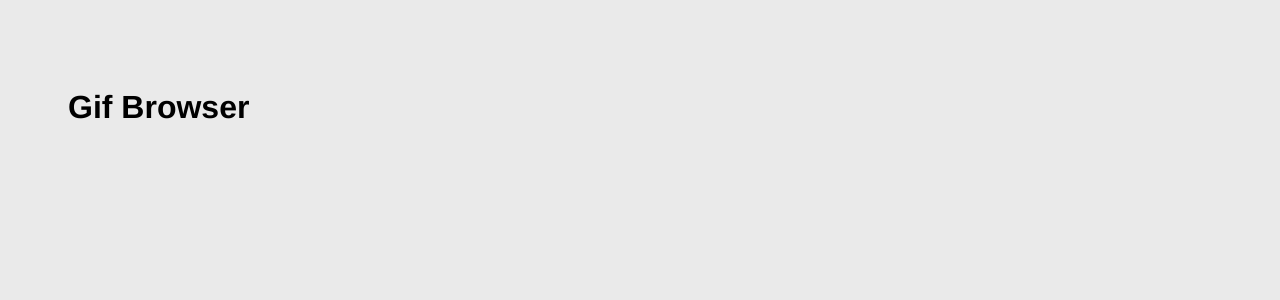
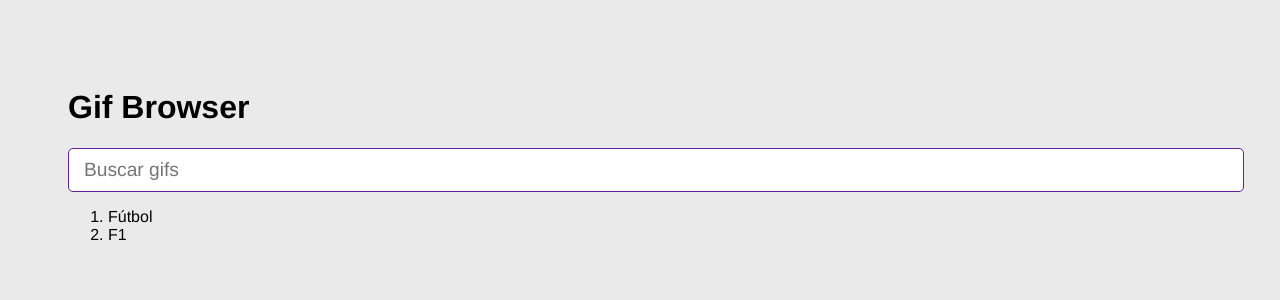
Before and after one commit to CarmeloRicarte/gif-browser, a React (Vite) app: page / in a window 1280 px wide. Shown: the top 300 px of the page. Built offline with nearby package versions, Linux system fonts and the light colour scheme.

Commit message:
feat: add categories and list them

```diff
--- a/src/GifBrowserApp.jsx
+++ b/src/GifBrowserApp.jsx
@@ -1,7 +1,26 @@
+import { useState } from "react";
+import { AddCategory } from "./components/AddCategory";
+
 export const GifBrowserApp = () => {
+  const [categories, setCategories] = useState(["Fútbol", "F1"]);
+
+  const onAddCategory = (newCategory) => {
+    if (categories.includes(newCategory)) return;
+
+    setCategories((categories) => [newCategory, ...categories]);
+  };
+
   return (
     <>
       <h1>Gif Browser</h1>
+
+      <AddCategory onNewCategory={onAddCategory} />
+
+      <ol>
+        {categories.map((category) => (
+          <li key={category}>{category}</li>
+        ))}
+      </ol>
     </>
   );
 };
--- /dev/null
+++ b/src/components/AddCategory.jsx
@@ -0,0 +1,34 @@
+import { useState } from "react";
+
+export const AddCategory = ({ onNewCategory }) => {
+  const [inputValue, setInputValue] = useState("");
+
+  /**
+   * When the input changes, set the input value to the value of the input.
+   */
+  const onInputChange = ({ target }) => {
+    setInputValue(target.value);
+  };
+
+  const onSubmit = (event) => {
+    event.preventDefault();
+    const newInputValue = inputValue.trim();
+    if (newInputValue.length <= 1) {
+      return;
+    }
+    onNewCategory(newInputValue);
+    setInputValue("");
+  };
+
+  return (
+    <form onSubmit={onSubmit}>
+      <input
+        type="text"
+        id="seachGifs"
+        placeholder="Buscar gifs"
+        value={inputValue}
+        onChange={onInputChange}
+      />
+    </form>
+  );
+};
```
